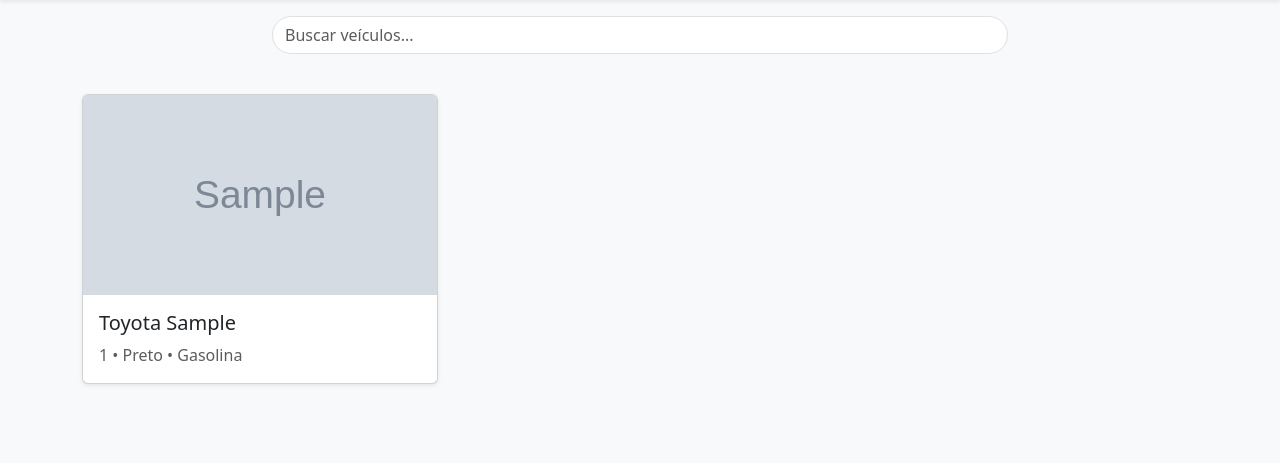
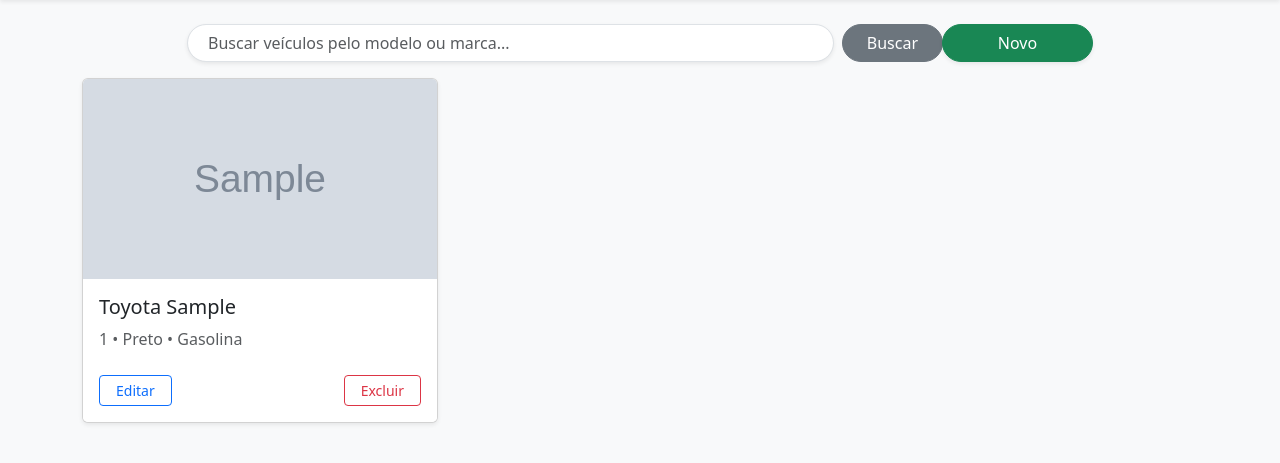
Before and after one commit to vitorialeal06/Sistema, a Django app: page /veiculo/listar-veiculo/ in a window 1280 px wide. Shown: the part 57-520 px from the top of the page. Run offline with Django 5.2, Linux system fonts and the light colour scheme; a user stored in the database is signed in; tables that the repository leaves empty hold one stand-in row (values such as "Sample post"); grey boxes marked "Sample" are stand-in pictures; some libraries are stand-ins or nearby versions.

Commit message:
criando editar, novo, delete

```diff
--- a/sistema/views.py
+++ b/sistema/views.py
@@ -21,7 +21,7 @@ class Login(View):
             #verificar se esta ativo
             if user.is_active:
                 login(request, user)
-                return redirect("/veiculos")
+                return redirect("listar-veiculos")
             else:
                 return render(request, 'autenticacao.html', {"mensagem": "Usuario inativo"})
         return render (request, 'autenticacao.html', {"mensagem": "Usuario ou senha invalidos"})
--- a/templates/autenticacao.html
+++ b/templates/autenticacao.html
@@ -29,7 +29,7 @@
                                 </div>
                             {% endif %}
 
-                            <form action="{% url 'listar-veiculos' %}" method="GET" novalidate>
+                            <form action="{% url 'login' %}" method="POST" novalidate>
                                 {% csrf_token %}
 
                                 <div class="mb-4">
--- a/templates/base.html
+++ b/templates/base.html
@@ -59,18 +59,6 @@
             </div>
         </nav>
     </header>
-    {% block search_bar %}
-    <div class="container mt-3">
-        <div class="row justify-content-center">
-            <div class="col-md-8">
-                <div class="input-group mb-3">
-                    <input type="text" class="form-control rounded-pill" placeholder="Buscar veículos..." aria-label="Buscar veículos" aria-describedby="button-addon2">
-
-                </div>
-            </div>
-        </div>
-    </div>
-    {% endblock %}
 
     <main class="flex-fill">
         {% block content %}
--- a/templates/veiculo/listar.html
+++ b/templates/veiculo/listar.html
@@ -2,6 +2,33 @@
 
 {% block content %}
 <div class="container mt-4">
+    {% block search_bar %}
+    <div class="container mt-3">
+        <div class="row justify-content-center">
+            <div class="col-md-8 col-lg-10">
+                <form action="{% url 'listar-veiculos' %}" method="GET" novalidate>
+                    <div class="input-group mb-3">
+                        <input type="text"
+                               name="pesquisa"
+                               class="form-control rounded-pill shadow-sm"
+                               placeholder="Buscar veículos pelo modelo ou marca..."
+                               value="{{ request.GET.pesquisa|default:'' }}"
+                               style="padding-left: 20px;">
+                        <button class="btn btn-secondary rounded-pill ms-2 px-4" type="submit">
+                            <i class="bi bi-search"></i> Buscar
+                        </button>
+                        <div class="col-md-3 col-lg-2 mt-md-0 mt-3 text-end">
+                            <a href="{% url 'criar-veiculo' %}" class="btn btn-success rounded-pill px-4 shadow-sm w-100">
+                                <i class="bi bi-plus-lg"></i> Novo
+                            </a>
+                        </div>
+                    </div>
+                </form>
+            </div>
+        </div>
+    </div>
+    {% endblock %}
+
     <div class="row">
         {% for veiculo in veiculos %}
             <div class="col-md-4 mb-4">
@@ -9,19 +36,30 @@
                     {% if veiculo.foto %}
                         <img src="{{ veiculo.foto.url }}" class="card-img-top" alt="{{ veiculo.modelo }}" style="height: 200px; object-fit: cover;">
                     {% else %}
-                        <p>Sem imagem disponível</p>
+                        <div class="bg-light d-flex align-items-center justify-content-center" style="height: 200px;">
+                            <span class="text-muted small">Sem imagem disponível</span>
+                        </div>
                     {% endif %}
 
                     <div class="card-body">
                         <h5 class="card-title">{{ veiculo.get_marca_display }} {{ veiculo.modelo }}</h5>
-                        <p class="card-text text-muted">
+                        <p class="card-text text-muted mb-0">
                             {{ veiculo.ano }} • {{ veiculo.get_cor_display }} • {{ veiculo.get_combustivel_display }}
                         </p>
+                    </div>
+
+                    <div class="card-footer bg-white border-top-0 d-flex justify-content-between pb-3">
+                        <a href="{% url 'editar-veiculo' veiculo.pk %}" class="btn btn-outline-primary btn-sm px-3">
+                            <i class="bi bi-pencil"></i> Editar
+                        </a>
+                        <a href="{% url 'excluir-veiculo' veiculo.pk %}" class="btn btn-outline-danger btn-sm px-3">
+                            <i class="bi bi-trash"></i> Excluir
+                        </a>
                     </div>
                 </div>
             </div>
         {% empty %}
-            <p class="text-center">Nenhum veículo cadastrado.</p>
+            <p class="text-center w-100 mt-5">Nenhum veículo cadastrado.</p>
         {% endfor %}
     </div>
 </div>
--- a/veiculo/urls.py
+++ b/veiculo/urls.py
@@ -3,4 +3,8 @@ from veiculo.views import *
 
 urlpatterns = [
     path('listar-veiculo/', ListarVeiculos.as_view(), name='listar-veiculos'),
+    path('fotos/<str:arquivo>/',FotoVeiculo.as_view(), name='foto-veiculo'),
+    path('editar/<int:pk>/',EditarVeiculo.as_view(), name='editar-veiculo'),
+    path('novo/',CriarVeiculo.as_view(), name='criar-veiculo'),
+    path('excluir/<int:pk>/',ExcluirVeiculo.as_view(), name='excluir-veiculo')
 ]
--- a/veiculo/views.py
+++ b/veiculo/views.py
@@ -1,11 +1,62 @@
+from django.http import FileResponse, Http404
 from django.shortcuts import render
-from django.views.generic import ListView
+from django.urls import reverse_lazy
+from django.views.generic import CreateView, DeleteView, ListView, UpdateView
 from veiculo.models import Veiculo
+from veiculo.forms import FormularioVeiculo
+from django.contrib.auth.mixins import LoginRequiredMixin
 
-class ListarVeiculos(ListView):
+class ListarVeiculos(LoginRequiredMixin, ListView):
     """
     View para listar os veículos cadastrados.
     """
     model = Veiculo
     context_object_name = 'veiculos'
     template_name = 'veiculo/listar.html'
+
+    def get_queryset(self, **kwargs):
+        pesquisa = self.request.GET.get('pesquisa', None)
+        queryset = Veiculo.objects.all()
+        if pesquisa is not None:
+            queryset = queryset.filter(modelo__icontains=pesquisa)
+        return queryset
+
+class CriarVeiculo(LoginRequiredMixin,CreateView):
+    """
+    View para criar um novo veículo.
+    """
+    model = Veiculo
+    form_class = FormularioVeiculo
+    template_name = 'veiculo/novo.html'
+    success_url = reverse_lazy('listar-veiculos')
+
+class EditarVeiculo(LoginRequiredMixin,UpdateView):
+    """
+    View para editar um veículo existente.
+    """
+    model = Veiculo
+    form_class = FormularioVeiculo
+    template_name = 'veiculo/editar.html'
+    success_url = reverse_lazy('listar-veiculos')
+
+class FotoVeiculo(LoginRequiredMixin,ListView):
+    """
+    View para exibir a foto de um veículo específico.
+    """
+
+    def get(self, request, arquivo):
+        """
+        Método GET para retornar a foto do veículo.
+        """
+        try:
+            veiculo = Veiculo.objects.get(foto='veiculo/fotos/{}.format(arquivo)')
+            return FileResponse(veiculo.foto)
+        except Veiculo.DoesNotExist:
+            raise Http404("Foto do veículo não encontrada.")
+        except Exception as exception:
+            raise exception
+
+class ExcluirVeiculo(LoginRequiredMixin, DeleteView):
+    model = Veiculo
+    template_name = 'veiculo/excluir.html'
+    success_url = reverse_lazy('listar-veiculos')
```
Also changed, not shown: templates/veiculo/editar.html (added, +62 -0 lines), templates/veiculo/excluir.html (added, +32 -0 lines), templates/veiculo/novo.html (added, +37 -0 lines), veiculo/forms.py (added, +9 -0 lines).
